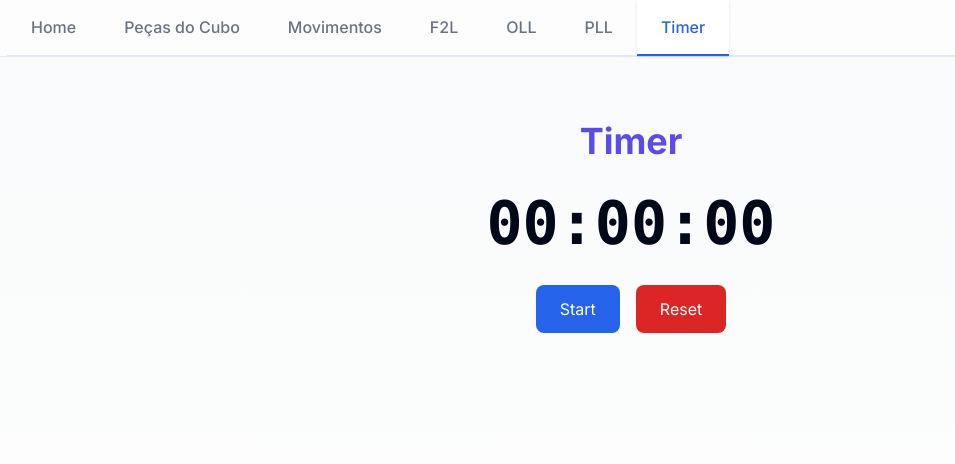
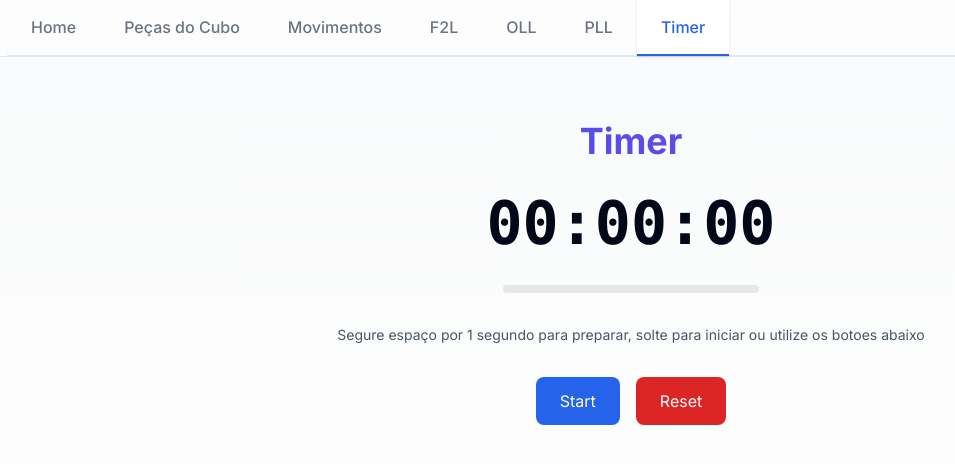
Before and after one commit to ValdineiJunior/cube-lessons, a Next.js app: page /timer in a window 1280 px wide. Shown: the top 464 px of the page, without its empty margins (9-964 px from the left). Built offline with nearby package versions, Linux system fonts and the light colour scheme.

Commit message:
feat: use hold space handle to start the timer

```diff
--- a/src/components/Timer.tsx
+++ b/src/components/Timer.tsx
@@ -5,21 +5,70 @@ import { useState, useEffect } from "react";
 export function Timer() {
   const [time, setTime] = useState(0);
   const [isRunning, setIsRunning] = useState(false);
+  const [holdStartTime, setHoldStartTime] = useState<number | null>(null);
+  const [hasReset, setHasReset] = useState(false);
+  const [holdProgress, setHoldProgress] = useState(0);
 
   useEffect(() => {
-    const handleKeyPress = (event: KeyboardEvent) => {
+    const handleKeyDown = (event: KeyboardEvent) => {
       if (event.code === "Space") {
         event.preventDefault();
-        setIsRunning((prev) => !prev);
+        if (isRunning) {
+          // Stop the timer immediately if it's running
+          setIsRunning(false);
+        } else if (!holdStartTime) {
+          // Only start the hold process if timer is not running
+          setHoldStartTime(Date.now());
+          setHasReset(false);
+          setHoldProgress(0);
+        }
       }
     };
 
-    document.addEventListener("keydown", handleKeyPress);
+    const handleKeyUp = (event: KeyboardEvent) => {
+      if (event.code === "Space") {
+        event.preventDefault();
+        const holdDuration = holdStartTime ? Date.now() - holdStartTime : 0;
+
+        if (holdDuration >= 1000) {
+          // If held for 1 second, start the timer
+          setIsRunning(true);
+        } else if (isRunning) {
+          // If not held long enough and timer is running, stop it
+          setIsRunning(false);
+        }
+
+        setHoldStartTime(null);
+        setHasReset(false);
+        setHoldProgress(0);
+      }
+    };
+
+    const checkHoldTime = () => {
+      if (holdStartTime && !hasReset) {
+        const holdDuration = Date.now() - holdStartTime;
+        const progress = Math.min((holdDuration / 1000) * 100, 100);
+        setHoldProgress(progress);
+
+        if (holdDuration >= 1000) {
+          // Reset timer after 1 second of holding
+          setTime(0);
+          setHasReset(true);
+        }
+      }
+    };
+
+    const intervalId = setInterval(checkHoldTime, 10);
+
+    document.addEventListener("keydown", handleKeyDown);
+    document.addEventListener("keyup", handleKeyUp);
 
     return () => {
-      document.removeEventListener("keydown", handleKeyPress);
+      document.removeEventListener("keydown", handleKeyDown);
+      document.removeEventListener("keyup", handleKeyUp);
+      clearInterval(intervalId);
     };
-  }, []);
+  }, [holdStartTime, isRunning, hasReset]);
 
   useEffect(() => {
     let intervalId: NodeJS.Timeout;
@@ -62,6 +111,24 @@ export function Timer() {
       <div className="text-6xl font-mono font-bold mb-8">
         {formatTime(time)}
       </div>
+      <div className="w-64 h-2 bg-gray-200 rounded-full mx-auto mb-8 overflow-hidden">
+        <div
+          className={`h-full transition-all duration-100 ${
+            holdProgress >= 100 ? "bg-green-500" : "bg-blue-500"
+          }`}
+          style={{ width: `${holdProgress}%` }}
+        />
+      </div>
+      <div className="text-sm text-gray-600 mb-8">
+        {isRunning ? (
+          <p>Pressione espaço ou o botão para parar o timer</p>
+        ) : (
+          <p>
+            Segure espaço por 1 segundo para preparar, solte para iniciar ou
+            utilize os botoes abaixo
+          </p>
+        )}
+      </div>
       <div className="space-x-4">
         {!isRunning ? (
           <button
```
